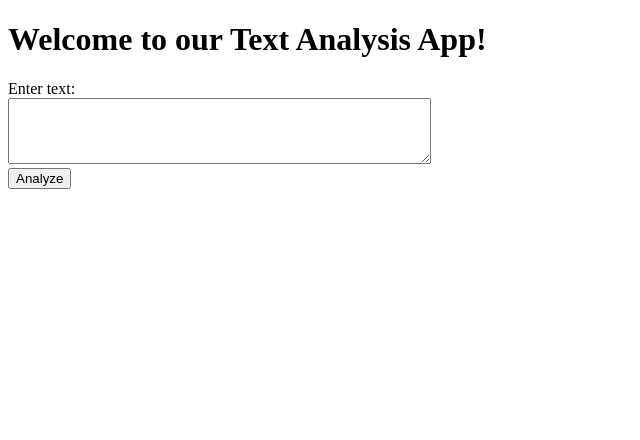
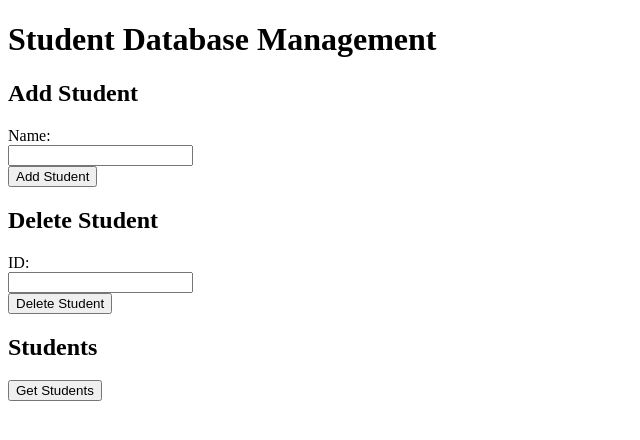
Before and after one commit to pccusir/elearn_azure_gpt, a Flask app: page / in a window 1280 px wide. Shown: the top 440 px of the page, without its empty margins (0-640 px from the left). Run offline with Flask 2, Linux system fonts and the light colour scheme.

Commit message:
Update home.html

```diff
--- a/Templates/home.html
+++ b/Templates/home.html
@@ -1,14 +1,30 @@
 <!DOCTYPE html>
 <html>
 <head>
-    <title>Home</title>
+    <title>Student Database Management</title>
+    <script src="https://ajax.googleapis.com/ajax/libs/jquery/3.5.1/jquery.min.js"></script>
 </head>
 <body>
-    <h1>Welcome to our Text Analysis App!</h1>
-    <form action="/analyze" method="post">
-        <label for="text">Enter text:</label><br>
-        <textarea id="text" name="text" rows="4" cols="50"></textarea><br>
-        <input type="submit" value="Analyze">
+    <h1>Student Database Management</h1>
+
+    <h2>Add Student</h2>
+    <form id="add-student-form">
+        <label for="name">Name:</label><br>
+        <input type="text" id="name" name="name"><br>
+        <input type="submit" value="Add Student">
     </form>
+
+    <h2>Delete Student</h2>
+    <form id="delete-student-form">
+        <label for="id">ID:</label><br>
+        <input type="text" id="id" name="id"><br>
+        <input type="submit" value="Delete Student">
+    </form>
+
+    <h2>Students</h2>
+    <button id="get-students-button">Get Students</button>
+    <div id="students"></div>
+
+    <script src="app.js"></script>
 </body>
 </html>
```
